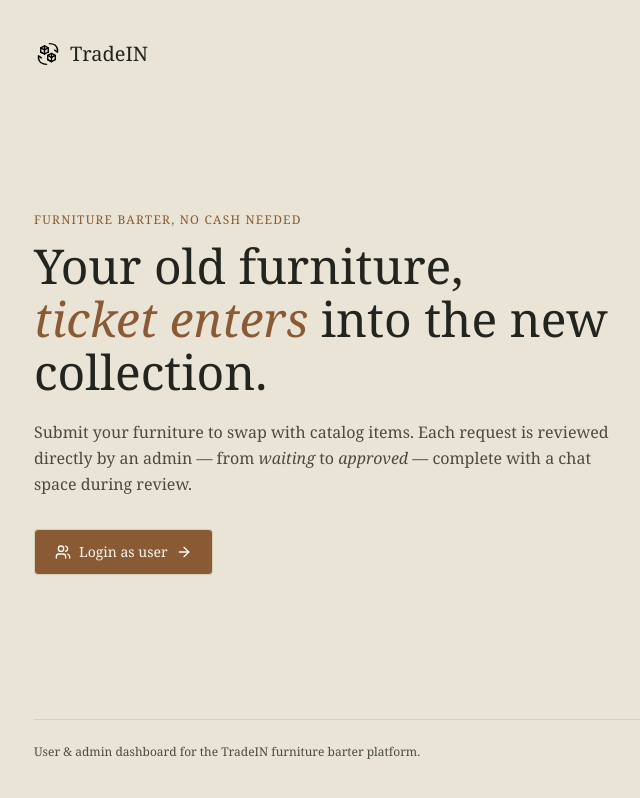
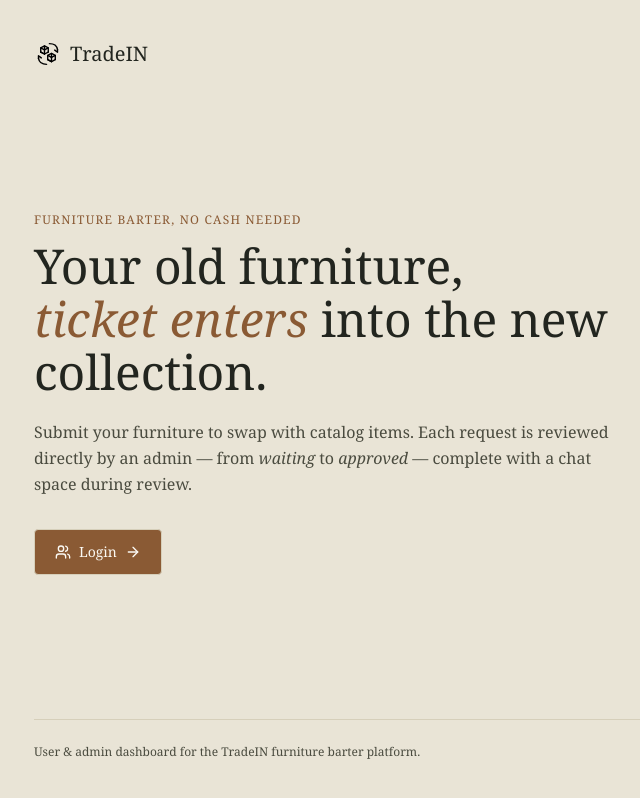
Before and after one commit to abdulmuti12/frontend-exchange, a Next.js app: page / in a window 1280 px wide. Shown: the whole page, without its empty margins (134-774 px from the left). Built offline with nearby package versions, Linux system fonts and the light colour scheme; no server answers.

Commit message:
update note

```diff
--- a/src/app/page.tsx
+++ b/src/app/page.tsx
@@ -45,7 +45,7 @@ export default function LandingPage() {
                 className="inline-flex items-center gap-2 rounded-sm border border-teak bg-teak px-5 py-3 text-sm text-surface transition-colors hover:bg-teak-deep"
               >
                 <Users className="size-4" />
-                {userToken ? "Go to my account" : "Login as user"}
+                {userToken ? "Go to my account" : "Login"}
                 <ArrowRight className="size-4" />
               </Link>
               {/* <Link
```
